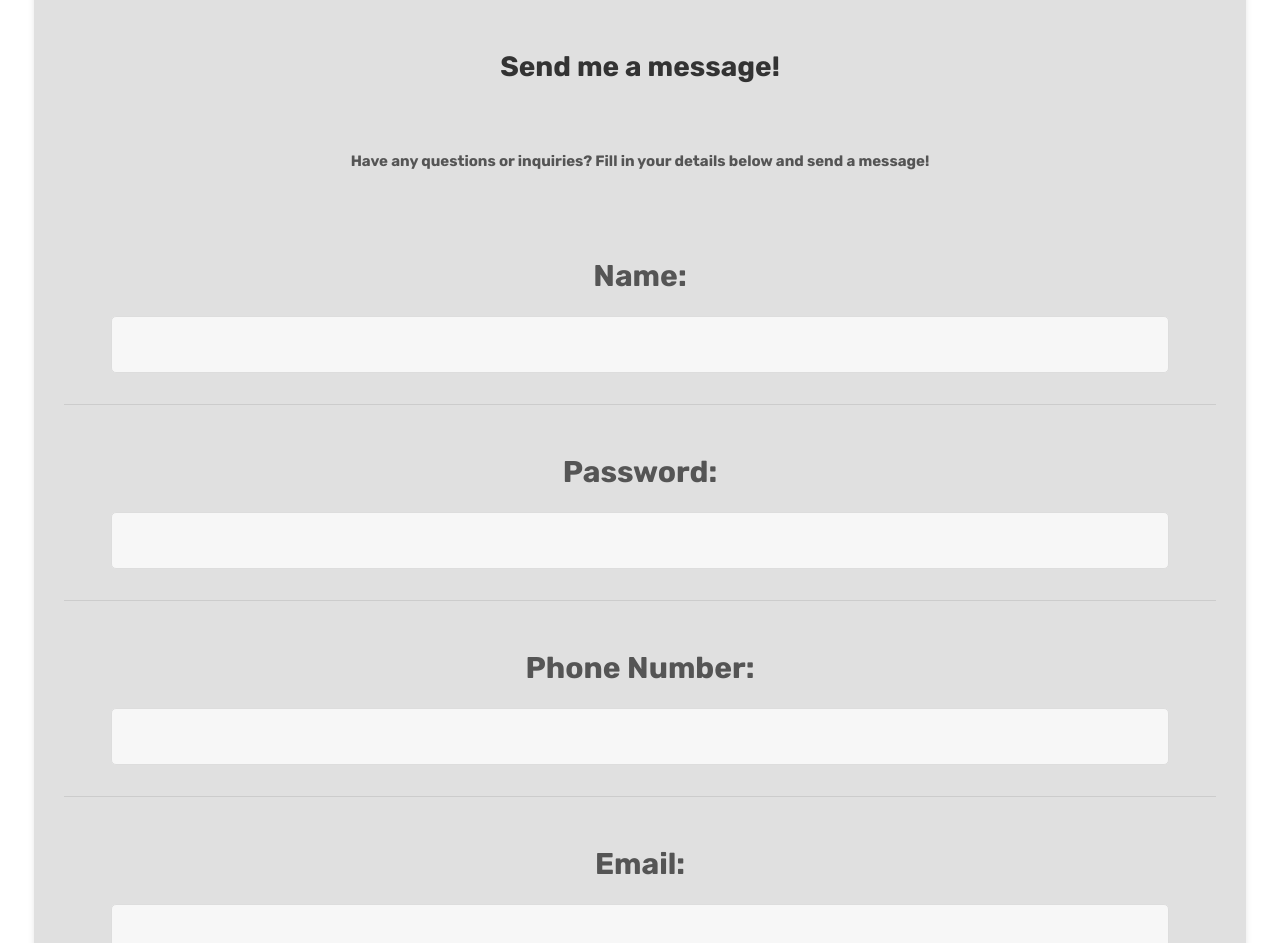
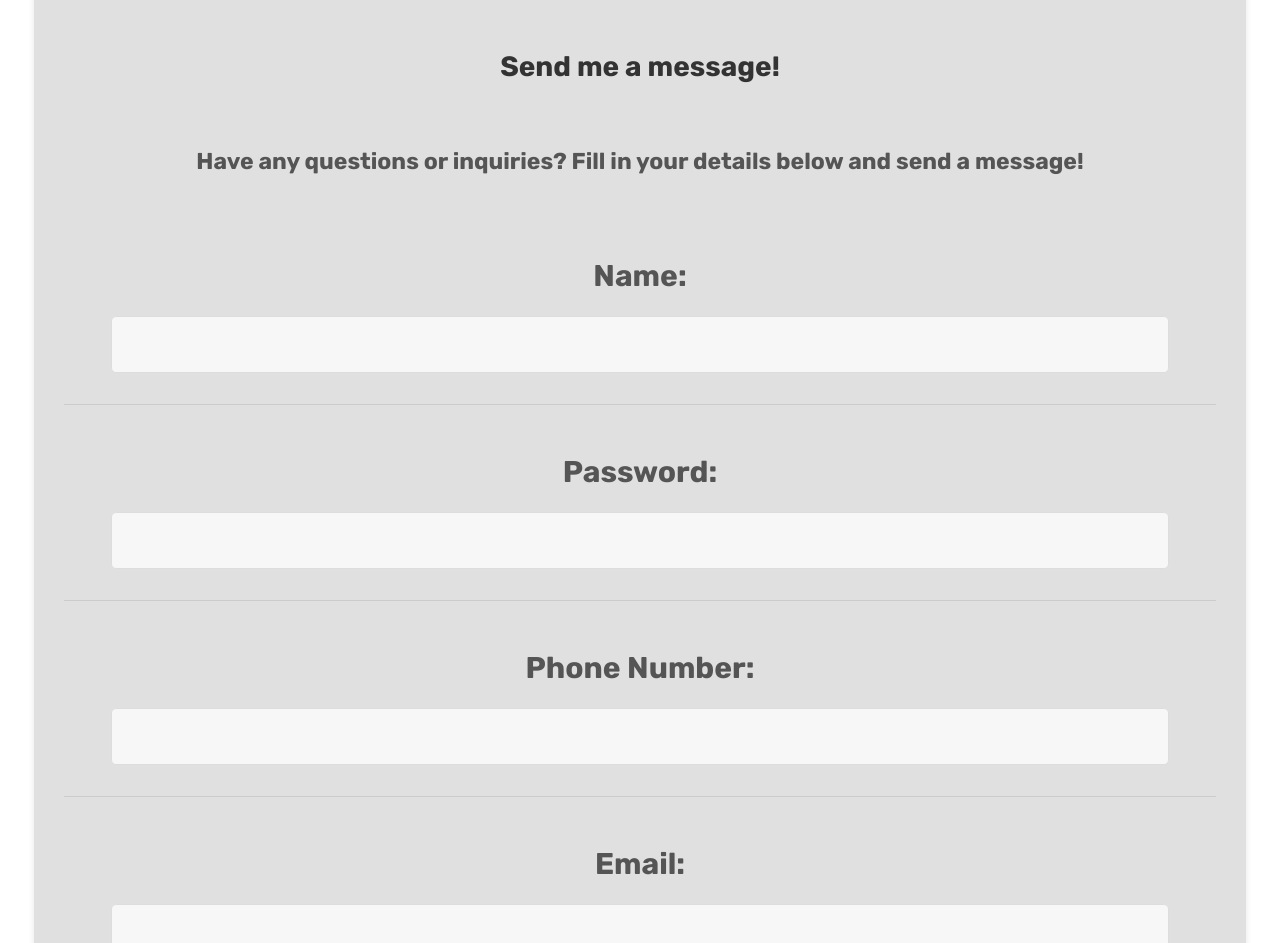
Before and after one commit to bilala986/personal-portfolio, a plain HTML site: page index.html in a window 1280 px wide. Shown: the part 9027-9970 px from the top of the page. Drawn offline with Linux system fonts and the light colour scheme; a web font is replaced by a local one.

Commit message:
final touches on css

```diff
--- a/style.css
+++ b/style.css
@@ -573,6 +573,7 @@ header .view-box h3:hover {
     width: 90%;
     margin: 0 auto;
     margin-top: 50px;
+    padding-bottom: 100px;
 }
 
 .contact h2, h3 {
@@ -588,7 +589,7 @@ header .view-box h3:hover {
 }
 
 .contact h3 {
-    font-size: 15px;
+    font-size: 23px;
     color: #555;
     line-height: 30px;
     padding-bottom: 50px;
@@ -688,7 +689,7 @@ textarea {
     color: black;
     font-size: 35px;
     width: 80%;
-    height: 100px;
+    height: 90px;
 }
 
 
```
